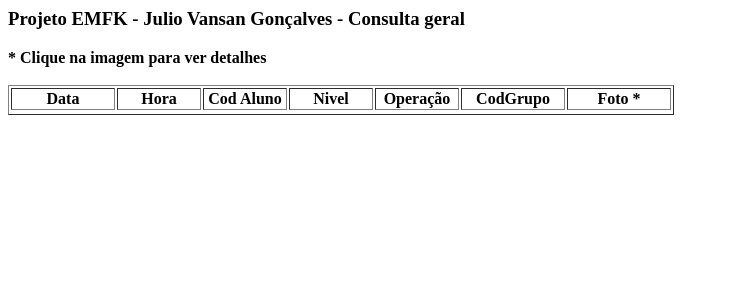
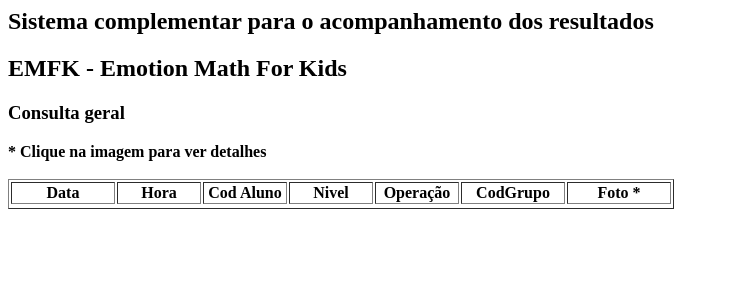
Before and after one commit to juliovansan/EMFK, a PHP site: page / in a window 1280 px wide. Shown: the top 300 px of the page, without its empty margins (0-729 px from the left). Run offline with PHP 8.4, Linux system fonts and the light colour scheme; data that the repository does not hold is empty.

Commit message:
Update index.php

```diff
--- a/index.php
+++ b/index.php
@@ -1,12 +1,12 @@
 <html>
 <meta charset=UTF-8>
-<title> Projeto EMFK - Julio Vansan Gonçalves </title>
+<title> Sistema EMFK </title>
 <body>
-<h3> Projeto EMFK - Julio Vansan Gonçalves - Consulta geral</h3>
-<b>* Clique na imagem para ver detalhes</b><br><br>
+<h2>Sistema complementar para o acompanhamento dos resultados</h2>
+<h2>EMFK - Emotion Math For Kids</h2>
+<h3>Consulta geral</h3>
+<strong>* Clique na imagem para ver detalhes</strong><br><br>
 <?php
-
-
 	include_once('conexao.php');
 	//criando o objeto mysql e conectando ao banco de dados
 	$mysql = new BancodeDados();
@@ -41,13 +41,11 @@
 		echo "<td>". $dados['tipoOperacao']."</td>";
 		echo "<td>". $dados['codGrupoCiclo']."</td>";
 			$imagem = $dados['nomeIMG'];
-		//}
 		$id = $dados['codGrupoCiclo'];
 		echo "<td align='center'><a href='detalhes.php?id=$id'><img src='$imagem' width='50px' heigth='50px'></a>";
 		echo "</tr>";
 	}
 	echo "</table>";
-
 	$mysql->fechar();
 ?>
 <br>
```
